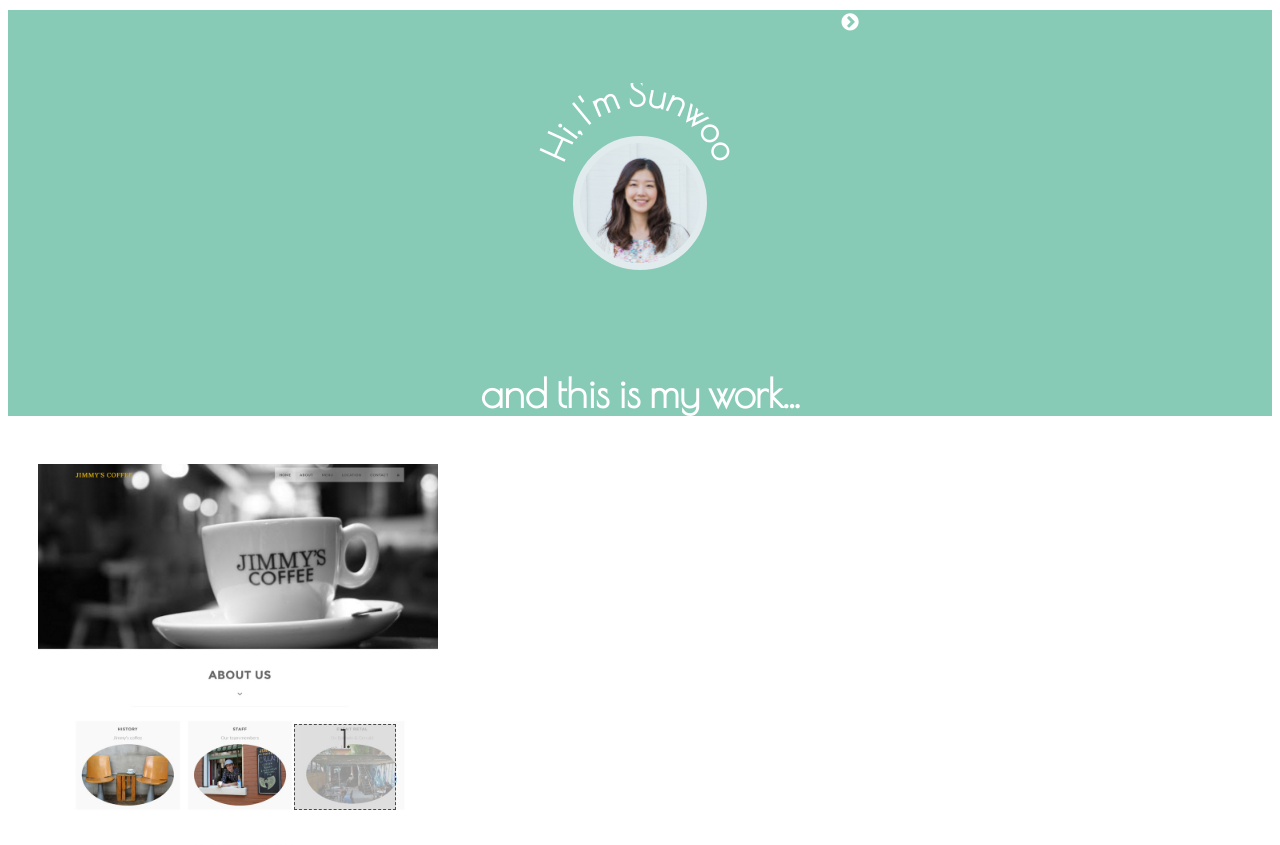
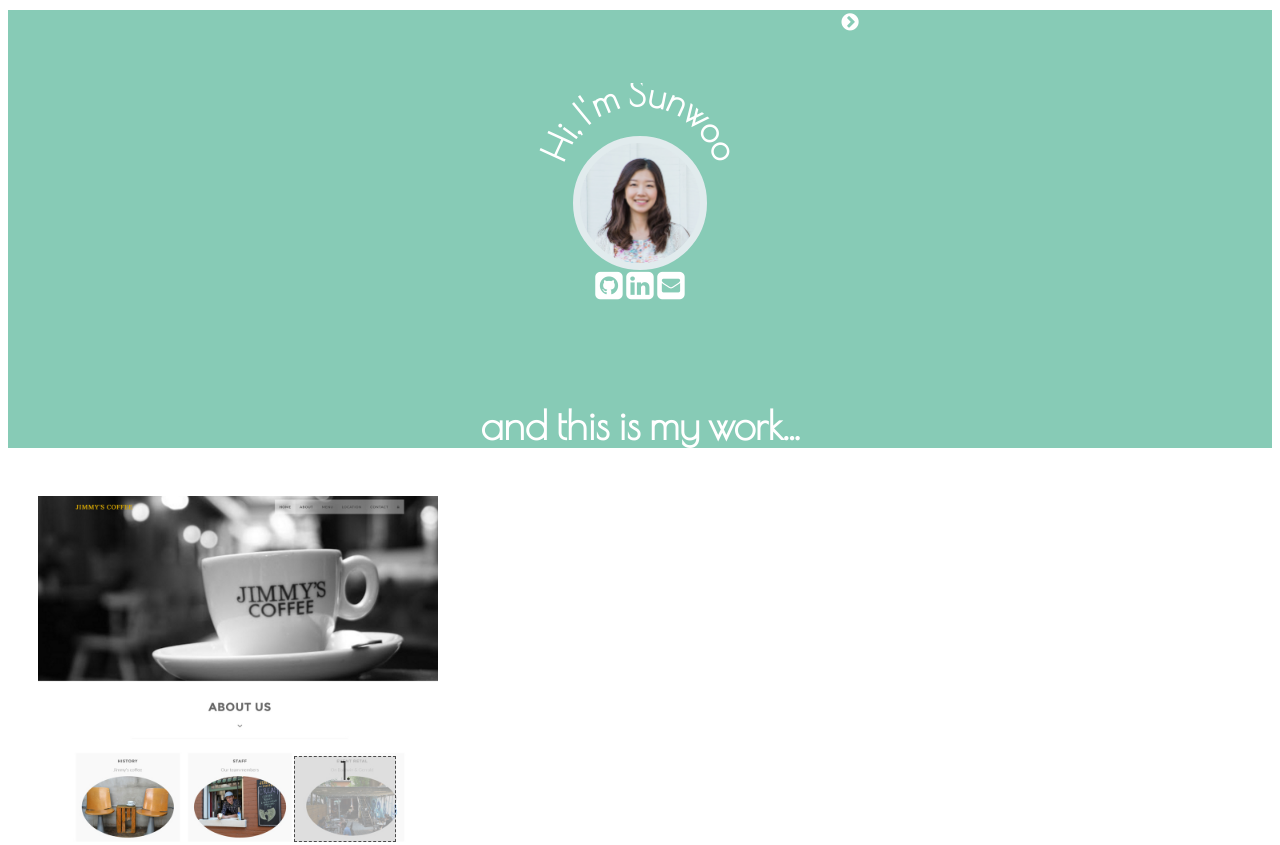
Before and after one commit to sunwoo48/sunwoo48.github.io, a website: page app/index.html in a window 1280 px wide. Shown: the top 845 px of the page. Drawn offline with nearby package versions, Linux system fonts and the light colour scheme; some packages are replaced by stand-ins of ours.

Commit message:
icon added

```diff
--- a/app/assets/css/styles.css
+++ b/app/assets/css/styles.css
@@ -178,3 +178,7 @@
     font-family: 'Lora', serif;
   color:#D6A603;
 }
+
+.icls {
+  color: white;
+}
--- a/app/index.html
+++ b/app/index.html
@@ -37,16 +37,23 @@
 					c-10.4,62.1-69.2,104-131.4,93.6C62.5,249.9,20.6,191.1,31.1,129z"/>
 					<text text-anchor="middle">
 						<textPath xlink:href="#SVGID_x5F_2_x5F_" startOffset="160">
-							<tspan class="badge-header" fill="white">Hi, I'm Sunwoo</tspan>
+							<tspan class="badge-header" fill="white">Hi, I'm Sunwoo
+							</tspan>
 						</textPath>
 					</text>
 				</path>
 				</svg>
 
 				<div class="round"></div>
+
+				<a class="icls" href="https://github.com/sunwoo48" target="_blank"><i class="fa fa-github-square fa-2x"></i></a>
+				<a class="icls" href="https://www.linkedin.com/in/sunwoo-lee-1b530833" target="_blank"><i class="fa fa-linkedin-square fa-2x"></i></a>
+				<a class="icls" href="https://sunwoolee86@gmail.com" target="_blank"><i class="fa fa-envelope-square fa-2x"></i></a>
+
 				<div class="pf">
 					<p>and this is my work...</p>
 				</div>
+
 			</div>
 
 <!-- page1 -->
@@ -118,6 +125,7 @@
 	</div>
 </div>
 
+<!-- JS -->
 <script type="text/javascript">
 
 function loadApp() {
```
